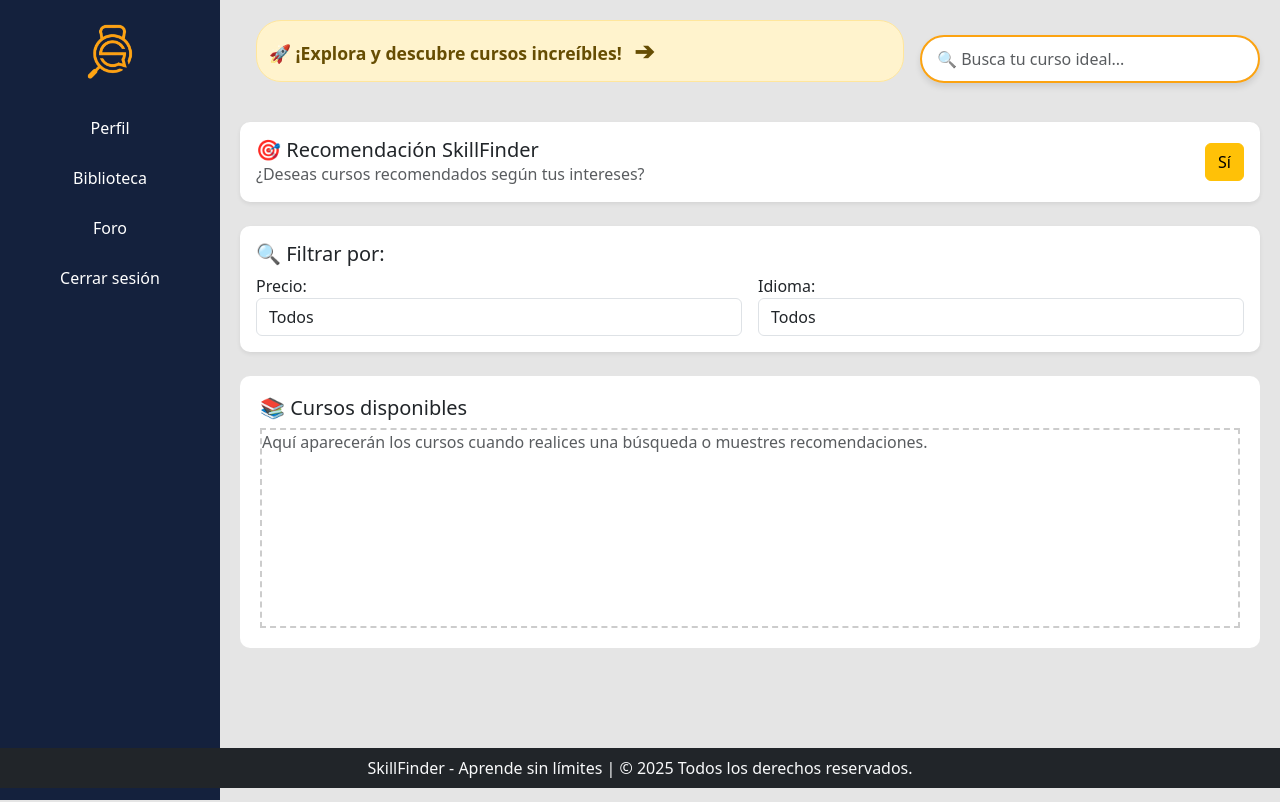
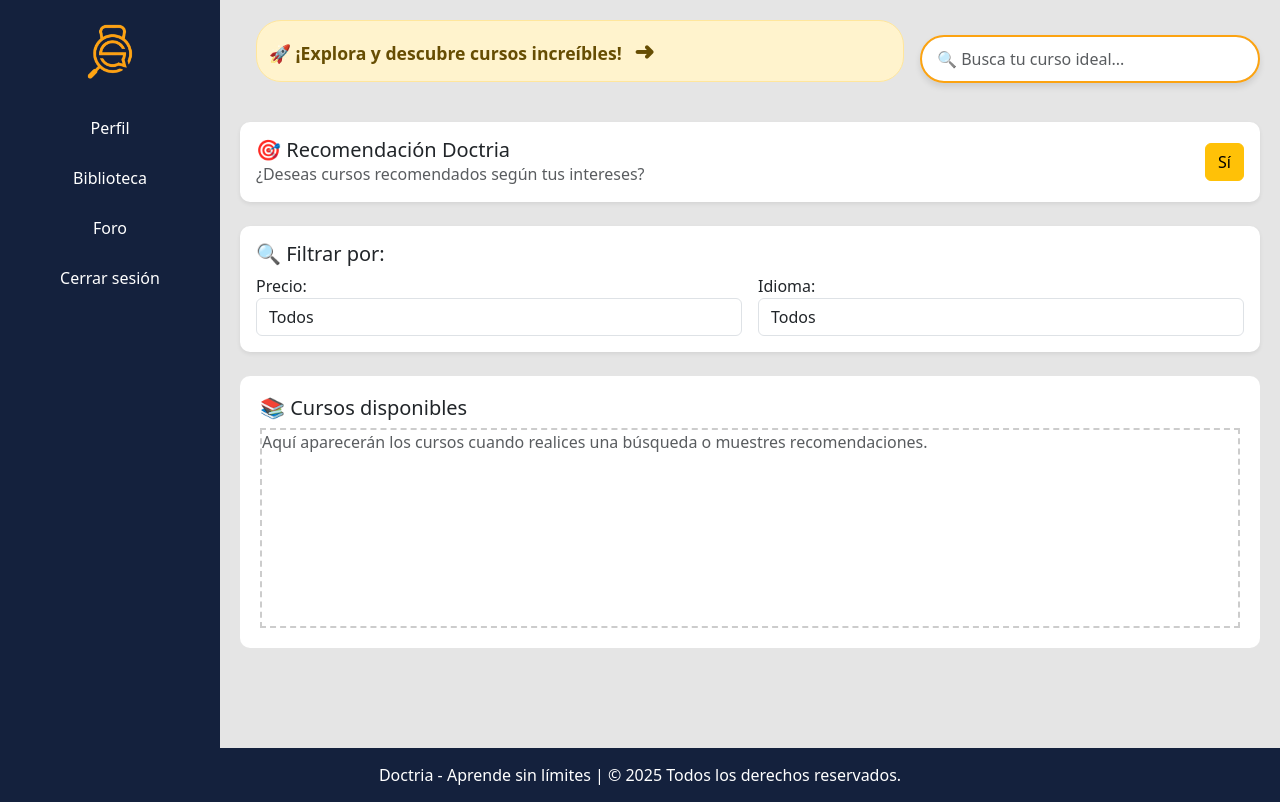
Before and after one commit to SkillFinderCeutec/web, a plain HTML site: page resultado.html in a window 1280 px wide. Drawn offline with nearby package versions, Linux system fonts and the light colour scheme.

Commit message:
Update resultado.html

```diff
--- a/resultado.html
+++ b/resultado.html
@@ -2,14 +2,17 @@
 <html lang="es">
 <head>
   <meta charset="UTF-8">
-  <title>Resultados de Búsqueda | SkillFinder</title>
+  <title>Resultados de Búsqueda | Doctria</title>
+  <link rel="icon" type="image/png" href="isotipo.png?v=2">
   <link href="https://cdn.jsdelivr.net/npm/bootstrap@5.3.0/dist/css/bootstrap.min.css" rel="stylesheet">
   <link rel="stylesheet" href="resultado.css">
 </head>
 <body>
+
+  <!-- Sidebar -->
   <div class="sidebar text-center">
-    <img src="isotipo.png" alt="SkillFinder Logo" width="80" class="mb-4">
-    <nav class="nav flex-column">
+    <img src="isotipo.png" alt="Doctria Logo" width="80" class="mb-4">
+    <nav class="nav flex-column sidebar-nav">
       <a class="nav-link" href="perfil.html">Perfil</a>
       <a class="nav-link" href="biblioteca.html">Biblioteca</a>
       <a class="nav-link" href="foro.html">Foro</a>
@@ -17,24 +20,29 @@
     </nav>
   </div>
 
+  <!-- Contenido principal -->
   <div class="content">
+
+    <!-- Barra superior -->
     <div class="top-bar d-flex justify-content-between align-items-center mb-4">
       <div class="search-invite alert alert-warning flex-grow-1 mx-3">
-        🚀 ¡Explora y descubre cursos increíbles! <span class="arrow">➔</span>
+        🚀 ¡Explora y descubre cursos increíbles! <span class="arrow">➜</span>
       </div>
       <div class="search-container">
         <input type="text" class="form-control custom-search" placeholder="🔍 Busca tu curso ideal...">
       </div>
     </div>
 
+    <!-- Cuadro de recomendación -->
     <div class="recommendation-box shadow-sm d-flex align-items-center justify-content-between p-3">
       <div>
-        <h5 class="mb-0">🎯 Recomendación SkillFinder</h5>
+        <h5 class="mb-0">🎯 Recomendación Doctria</h5>
         <p class="mb-0 text-muted">¿Deseas cursos recomendados según tus intereses?</p>
       </div>
       <button class="btn btn-warning" id="mostrarRecomendacion">Sí</button>
     </div>
 
+    <!-- Filtros -->
     <div class="filters-box shadow-sm mt-4 p-3">
       <h5>🔍 Filtrar por:</h5>
       <div class="row g-3">
@@ -59,16 +67,19 @@
       </div>
     </div>
 
+    <!-- Resultados -->
     <div class="courses-box mt-4">
       <h5>📚 Cursos disponibles</h5>
       <div class="courses-container" id="cursosContainer">
         <p class="text-muted">Aquí aparecerán los cursos cuando realices una búsqueda o muestres recomendaciones.</p>
       </div>
     </div>
+
   </div>
 
-  <div class="footer text-center py-2 fixed-bottom bg-dark text-light">
-    SkillFinder - Aprende sin límites | © 2025 Todos los derechos reservados.
+  <!-- Footer -->
+  <div class="footer fixed-bottom">
+    Doctria - Aprende sin límites | © 2025 Todos los derechos reservados.
   </div>
 
   <script>
```
